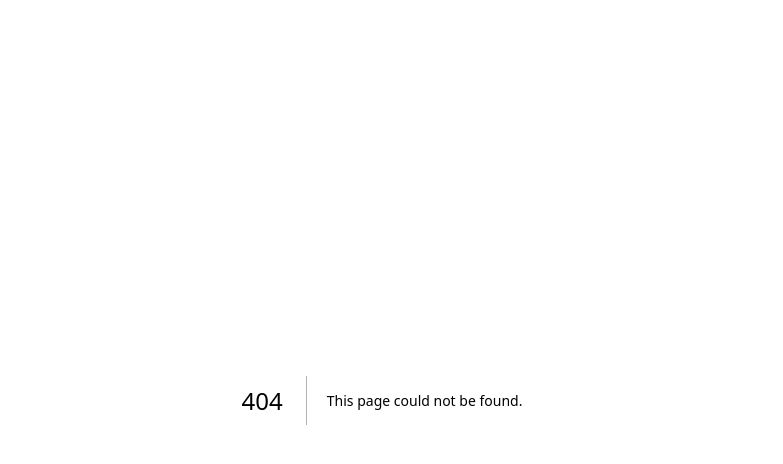
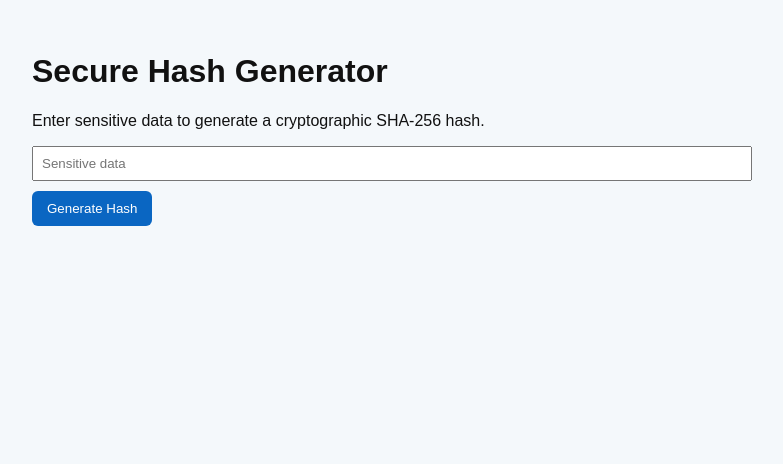
Before and after one commit to Rabbi111-cloud/PULSEGUARD-AI, a Next.js app: page /security in a window 1280 px wide. Before the commit this address had no page. Shown: the top 464 px of the page, without its empty margins (258-1041 px from the left). Built offline with nearby package versions, Linux system fonts and the light colour scheme.

Commit message:
Create Security component for SHA-256 hash generation
This component allows users to input sensitive data and generate a SHA-256 hash.

```diff
--- /dev/null
+++ b/app/security/page.js
@@ -0,0 +1,43 @@
+"use client";
+
+import { useState } from "react";
+
+export default function Security() {
+  const [data, setData] = useState("");
+  const [hash, setHash] = useState("");
+
+  const handleHash = async () => {
+    if (!data) return;
+
+    const encoder = new TextEncoder();
+    const dataBuffer = encoder.encode(data);
+    const hashBuffer = await crypto.subtle.digest("SHA-256", dataBuffer);
+    const hashArray = Array.from(new Uint8Array(hashBuffer));
+    const hashHex = hashArray.map((b) => b.toString(16).padStart(2, "0")).join("");
+
+    setHash(hashHex);
+  };
+
+  return (
+    <div className="container" style={{ maxWidth: "700px", margin: "auto" }}>
+      <h1>Secure Hash Generator</h1>
+      <p>Enter sensitive data to generate a cryptographic SHA-256 hash.</p>
+
+      <input
+        type="text"
+        placeholder="Sensitive data"
+        value={data}
+        onChange={(e) => setData(e.target.value)}
+      />
+
+      <button onClick={handleHash}>Generate Hash</button>
+
+      {hash && (
+        <div style={{ marginTop: "1rem", padding: "1rem", border: "1px solid #ccc", borderRadius: "8px" }}>
+          <h3>Hash:</h3>
+          <p style={{ wordBreak: "break-all" }}>{hash}</p>
+        </div>
+      )}
+    </div>
+  );
+}
```
